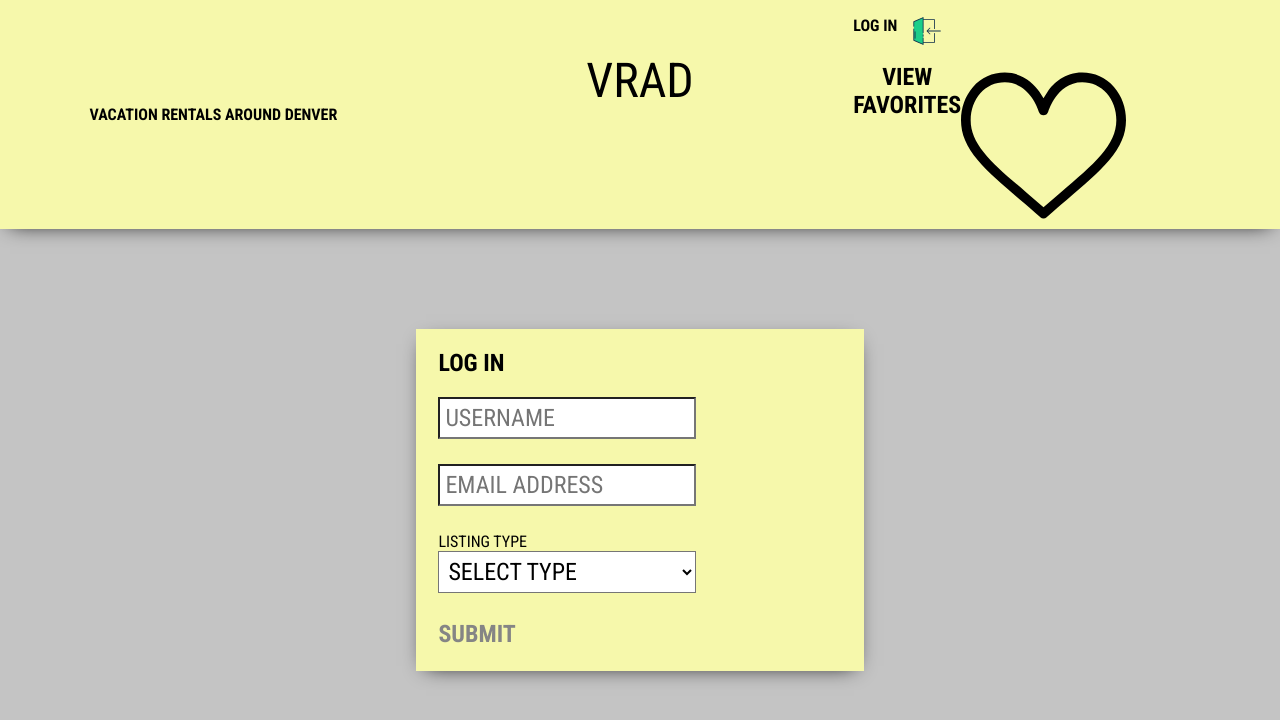
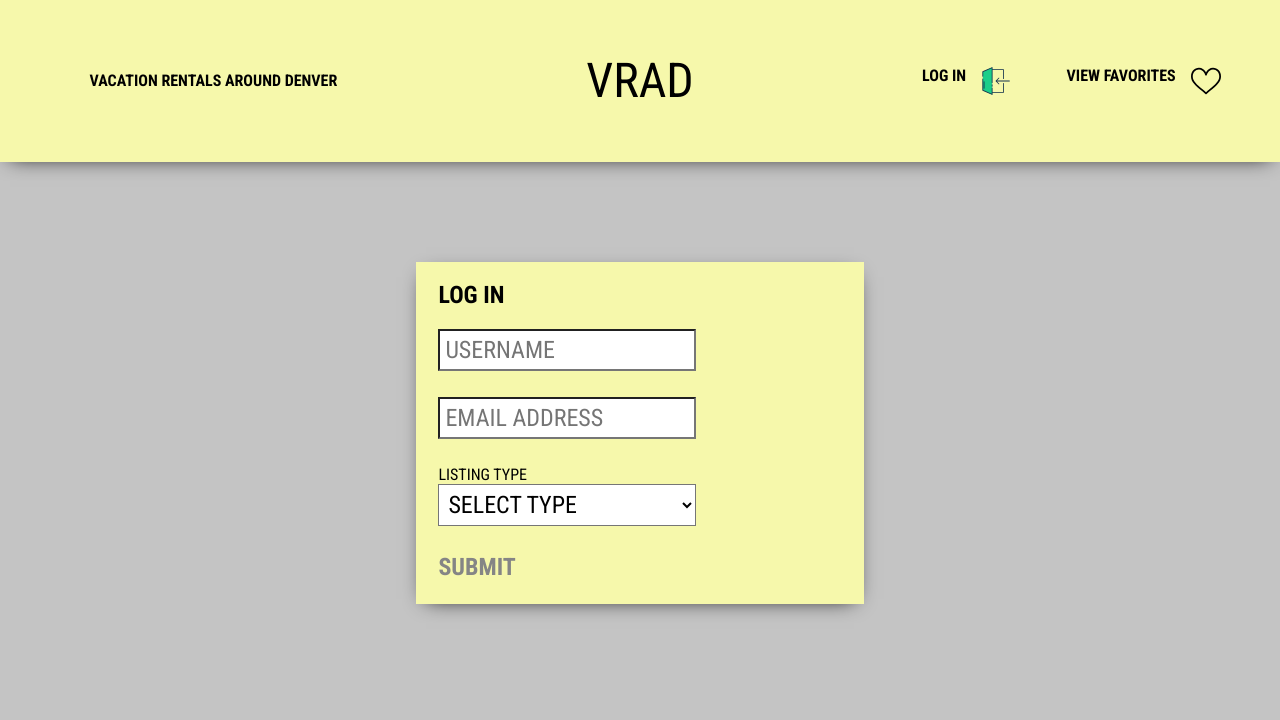
Before and after one commit to megan-venetianer/VRAD, a React (Create React App) app: page / in a window 1280 px wide. Shown: the top 720 px of the page. Built offline with nearby package versions, Linux system fonts and the light colour scheme; no server answers.

Commit message:
Adds button styling

```diff
--- a/src/components/Header/Header.css
+++ b/src/components/Header/Header.css
@@ -31,6 +31,7 @@ header {
 }
 
 .logout-button {
+  grid-area: icon;
   width: 30px;
   padding-left: 15px;
 }
@@ -39,9 +40,28 @@ header {
   display: flex;
   margin: auto;
 }
-
+.header-right-icons {
+  display: grid;
+  grid-template-columns: 1fr 1fr;
+  grid-template-areas: 'link icon';
+  margin: auto;
+}
 .log-out {
+  grid-area: link;
+  margin: auto;
   font-size: 1em;
   font-weight: 600;
   text-align: right;
 }
+.like-img {
+  grid-area: icon;
+  width: 30px;
+  padding-left: 15px;
+}
+
+.like-btn {
+  grid-area: link;
+  text-transform: uppercase;
+  font-size: 1em;
+  width: 200px;
+}
```
